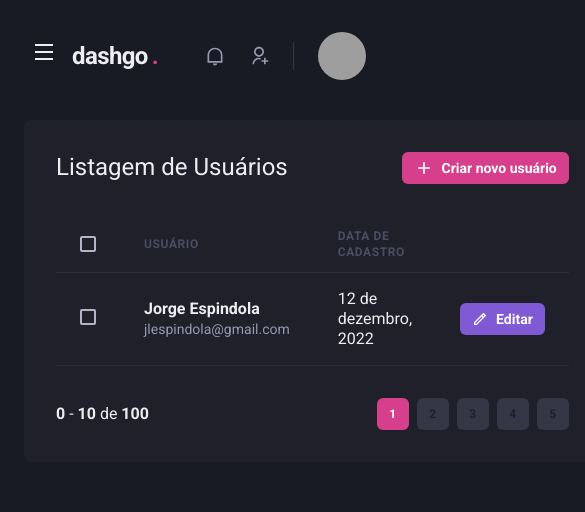
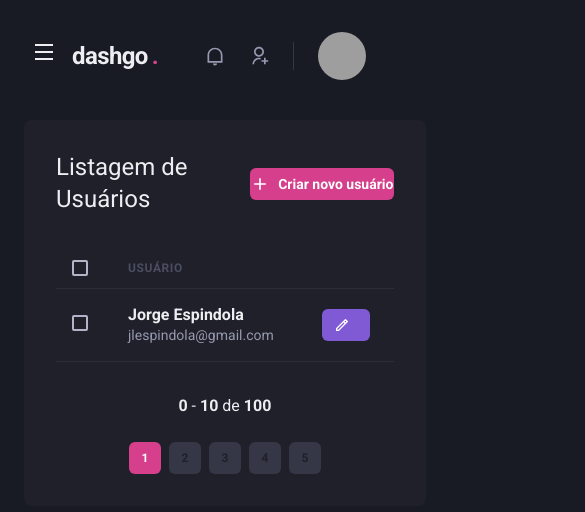
Before and after one commit to jlefilho/dashgo, a Next.js app: page /users in a window 390 px wide. Shown: the top 512 px of the page, 585 px wide, since content can reach past the window. Built offline with nearby package versions, Linux system fonts and the light colour scheme; grey boxes are pictures that could not be loaded.

Commit message:
List and create user responsivity

```diff
--- a/src/components/Pagination/index.tsx
+++ b/src/components/Pagination/index.tsx
@@ -1,9 +1,10 @@
-import { Box, Button, HStack } from "@chakra-ui/react";
+import { Box, HStack, Stack } from "@chakra-ui/react";
 import { PaginationItem } from "./PaginationItem";
 
 export function Pagination() {
     return (
-        <HStack
+        <Stack
+            direction={["column", "row"]}
             mt='8'
             justify='space-between'
             align='center'
@@ -20,7 +21,7 @@
                 <PaginationItem pageNumber={4} />
                 <PaginationItem pageNumber={5} />
             </HStack>
-        </HStack>
+        </Stack>
     )
 
 }
--- a/src/pages/users/create.tsx
+++ b/src/pages/users/create.tsx
@@ -11,7 +11,7 @@
             <Flex w='100%' my='6' maxWidth={1480} mx='auto' px='6'>
                 <Sidebar />
 
-                <Box flex='1' borderRadius={8} bg='gray.800' p='8'>
+                <Box flex='1' borderRadius={8} bg='gray.800' p={['6','8']}>
                     <Heading size='lg' fontWeight='normal'>
                         Criar usuário
                     </Heading>
@@ -19,12 +19,12 @@
                     <Divider my='6' borderColor='gray.700' />
 
                     <VStack spacing={8}>
-                        <SimpleGrid minChildWidth='240px' spacing={8} w='100%'>
+                        <SimpleGrid minChildWidth='240px' spacing={['6','8']} w='100%'>
                             <Input name="name" label="Nome completo" />
                             <Input name="email" label="E-mail" type="email" />
                         </SimpleGrid>
 
-                        <SimpleGrid minChildWidth='240px' spacing={8} w='100%'>
+                        <SimpleGrid minChildWidth='240px' spacing={['6','8']} w='100%'>
                             <Input name="password" type="password" label="Senha" />
                             <Input name="password_confirmation" type="password" label="Confirmação da senha" />
                         </SimpleGrid>
--- a/src/pages/users/index.tsx
+++ b/src/pages/users/index.tsx
@@ -1,10 +1,15 @@
-import { Box, Button, Checkbox, Flex, Heading, Icon, Table, Tbody, Td, Th, Thead, Tr, Text } from "@chakra-ui/react";
+import { Box, Button, Checkbox, Flex, Heading, Icon, Table, Tbody, Td, Th, Thead, Tr, Text, useBreakpointValue } from "@chakra-ui/react";
 import { RiAddLine, RiPencilLine } from "react-icons/ri";
 import { Header } from "../../components/Header";
 import { Pagination } from "../../components/Pagination";
 import { Sidebar } from "../../components/Sidebar";
 
 export default function UserList() {
+    const isWideVersion =  useBreakpointValue({
+        base: false,
+        lg: true
+    })
+
     return (
         <Box>
             <Header />
@@ -34,17 +39,17 @@
                     <Table colorScheme='whiteAlpha'>
                         <Thead>
                             <Tr>
-                                <Th px='6' color='gray.300' w='8'>
+                                <Th px={["4", "4", "6"]} color='gray.300' w='8'>
                                     <Checkbox colorScheme='pink' />
                                 </Th>
                                 <Th>Usuário</Th>
-                                <Th>Data de Cadastro</Th>
+                                { isWideVersion && <Th>Data de Cadastro</Th> }
                                 <Th w='8'></Th>
                             </Tr>
                         </Thead>
                         <Tbody>
                             <Tr>
-                                <Td px='6'>
+                                <Td px={["4", "4", "6"]}>
                                     <Checkbox colorScheme='pink' />
                                 </Td>
                                 <Td>
@@ -57,9 +62,11 @@
                                         </Text>
                                     </Box>
                                 </Td>
-                                <Td>
-                                   12 de dezembro, 2022
-                                </Td>
+                                { isWideVersion && (
+                                    <Td>
+                                        12 de dezembro, 2022
+                                    </Td>
+                                )}
                                 <Td>
                                     <Button
                                         as='a'
@@ -68,7 +75,7 @@
                                         colorScheme='purple'
                                         leftIcon={<Icon as={RiPencilLine} fontSize='16' />}
                                     >
-                                        Editar
+                                        { isWideVersion ? 'Editar ' : '' }
                                     </Button>
                                 </Td>
                             </Tr>
```
